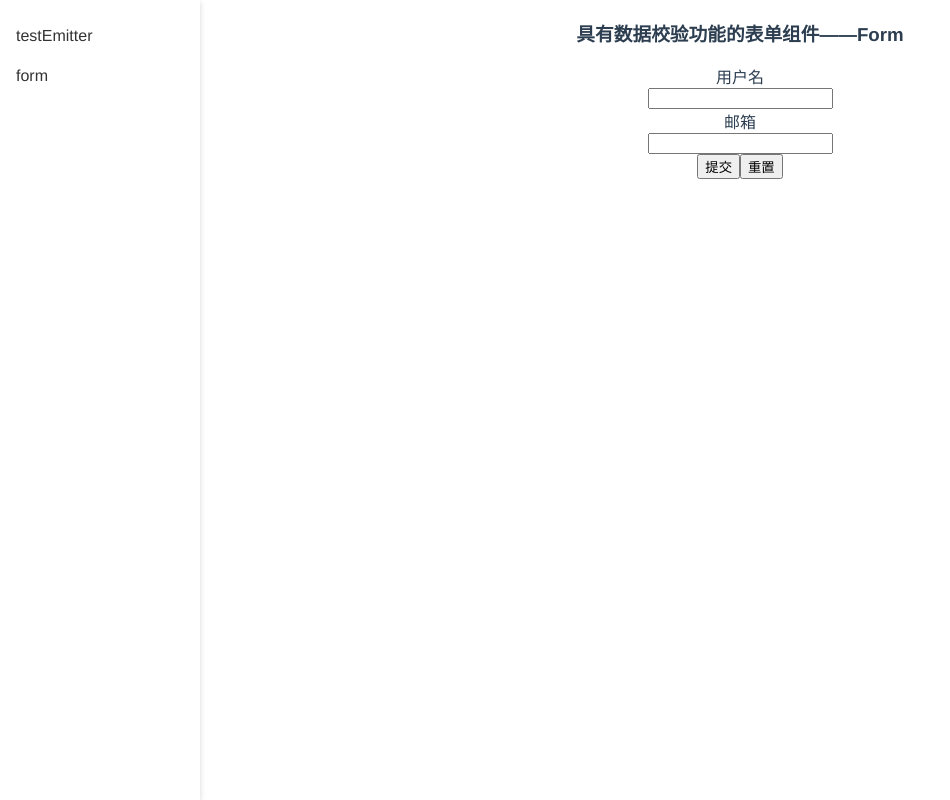
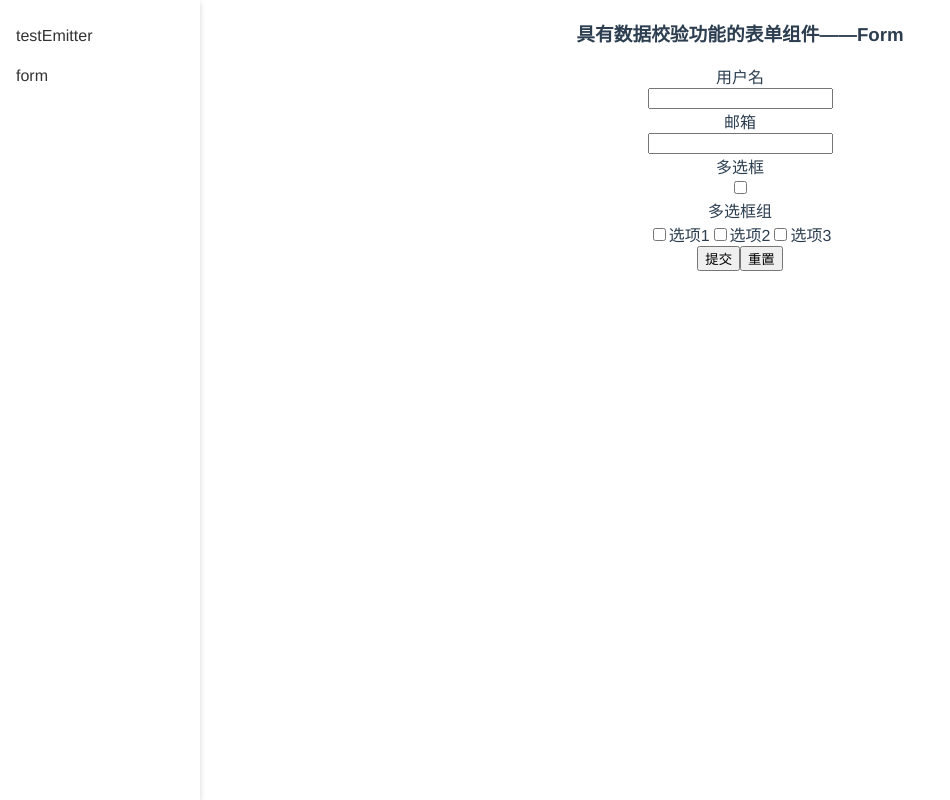
Before and after one commit to Ezrea1pancake/z-view, a Vue app: page /form in a window 1280 px wide. Shown: the whole page, without its empty margins (0-950 px from the left). Built offline with nearby package versions, Linux system fonts and the light colour scheme.

Commit message:
feat: checkbox组件

```diff
--- /dev/null
+++ b/src/components/checkbox/checkbox-group.vue
@@ -0,0 +1,72 @@
+<template>
+  <div class="container">
+    <slot></slot>
+  </div>
+</template>
+
+<script>
+import Emitter from '@/mixins/emitter'
+import { findComponentsDownward } from '@/utils/assist'
+
+export default {
+  name: 'zCheckboxGroup',
+
+  mixins: [Emitter],
+
+  props: {
+    value: {
+      type: Array,
+      default: () => []
+    }
+  },
+
+  data () {
+    return {
+      currentValue: this.value,
+      childrens: []
+    }
+  },
+
+  mounted () {
+    this.updateModel(true)
+  },
+
+  watch: {
+    value () {
+      this.updateModel(true)
+    }
+  },
+
+  methods: {
+    updateModel (update) {
+      this.childrens = findComponentsDownward(this, 'zCheckbox')
+      if (this.childrens.length) {
+        const { value } = this
+        this.childrens.forEach(child => {
+          child.model = value
+
+          if (update) {
+            child.currentValue = value.includes(child.value)
+            child.group = true
+          }
+        })
+      }
+    },
+    handleChange (data) {
+      this.currentValue = data
+      this.$emit('input', data)
+      this.$emit('on-change', data)
+      this.dispatch('zFormItem', 'on-form-change', data)
+    }
+  }
+}
+
+</script>
+
+<style lang="less" scoped>
+
+.container {
+
+}
+
+</style>
--- /dev/null
+++ b/src/components/checkbox/checkbox.vue
@@ -0,0 +1,128 @@
+<template>
+  <label>
+    <span>
+      <input
+        v-if="group"
+        type="checkbox"
+        :disabled="disabled"
+        :value="value"
+        v-model="model"
+        @change="handleChange"
+        @blur="handleBlur"
+      />
+      <input
+        v-else
+        type="checkbox"
+        :disabled="disabled"
+        :checked="currentValue"
+        @change="handleChange"
+        @blur="handleBlur"
+      />
+    </span>
+    <slot>
+      <span v-if="label">{{label}}</span>
+    </slot>
+  </label>
+</template>
+
+<script>
+import Emitter from '@/mixins/emitter'
+import { findComponentUpward } from '@/utils/assist'
+
+export default {
+  name: 'zCheckbox',
+
+  mixins: [Emitter],
+
+  props: {
+    disabled: {
+      type: Boolean,
+      default: false
+    },
+    value: {
+      type: [Boolean, String, Number]
+    },
+    label: {
+      type: [Boolean, String, Number]
+    },
+    trueValue: {
+      type: [Boolean, String, Number],
+      default: true
+    },
+    falseValue: {
+      type: [Boolean, String, Number],
+      default: false
+    }
+  },
+
+  data () {
+    return {
+      currentValue: '',
+      group: false,
+      model: [],
+      parent: null
+    }
+  },
+
+  watch: {
+    value: {
+      handler () {
+        this.updateModel()
+        // if (value === this.trueValue || value === this.falseValue) {
+        //   this.updateModel()
+        // } else {
+        //   console.log('Value should be trueValue or falseValue.')
+        // }
+      },
+      immediate: true
+    }
+  },
+
+  mounted () {
+    this.parent = findComponentUpward(this, 'zCheckboxGroup')
+    if (this.parent) this.group = true
+
+    if (this.group) {
+      this.parent.updateModel(true)
+    } else {
+      this.updateModel()
+    }
+  },
+
+  methods: {
+    updateModel () {
+      this.currentValue = this.value === this.trueValue
+    },
+
+    handleChange (e) {
+      if (this.disabled) return
+
+      const checked = e.target.checked
+      this.currentValue = checked
+
+      const value = checked ? this.trueValue : this.falseValue
+      this.$emit('input', value)
+
+      if (this.group) {
+        this.parent.handleChange(this.model)
+      } else {
+        this.$emit('on-change', value)
+        this.dispatch('zFormItem', 'on-form-change', value)
+      }
+    },
+
+    handleBlur () {
+      this.dispatch('zFormItem', 'on-form-blur', this.currentValue)
+    }
+  }
+}
+
+</script>
+
+<style lang="less" scoped>
+
+.container {
+
+}
+
+</style>
--- a/src/utils/assist.js
+++ b/src/utils/assist.js
@@ -59,10 +59,9 @@ function findComponentsDownward (context, componentName) {
   // }
 
   // return children
-
   return context.$children.reduce((components, child) => {
     if (child.$options.name === componentName) components.push(child)
-    if (child.$children.length) components.concat(findComponentsDownward(child, componentName))
+    return components.concat(findComponentsDownward(child, componentName))
   }, [])
 }
 
--- a/src/views/form/index.vue
+++ b/src/views/form/index.vue
@@ -8,6 +8,20 @@
       <z-form-item label="邮箱" prop="mail">
         <z-input v-model="formValidate.mail"></z-input>
       </z-form-item>
+      <z-form-item label="多选框" prop="check">
+        <z-checkbox v-model="formValidate.check" trueValue="1" falseValue="0"></z-checkbox>
+      </z-form-item>
+      <z-form-item label="多选框组" prop="checkGroup">
+        <z-checkbox-group v-model="formValidate.checkGroup">
+          <template v-for="(item, index) in checkGroupList">
+            <z-checkbox
+              :key="index"
+              :value="item.value"
+              :label="item.label"
+            ></z-checkbox>
+          </template>
+        </z-checkbox-group>
+      </z-form-item>
     </z-form>
     <button @click="handleSubmit">提交</button>
     <button @click="handleReset">重置</button>
@@ -17,22 +31,46 @@
 import zForm from '@/components/form/form.vue'
 import zFormItem from '@/components/form/form-item.vue'
 import zInput from '@/components/input/input.vue'
+import zCheckboxGroup from '@/components/checkbox/checkbox-group.vue'
+import zCheckbox from '@/components/checkbox/checkbox.vue'
 
 export default {
-  components: { zForm, zFormItem, zInput },
+  components: { zForm, zFormItem, zInput, zCheckboxGroup, zCheckbox },
   data () {
     return {
       formValidate: {
         name: '',
-        mail: ''
+        mail: '',
+        check: '',
+        checkGroup: []
       },
+      checkGroupList: [
+        {
+          label: '选项1',
+          value: 'a'
+        },
+        {
+          label: '选项2',
+          value: 'b'
+        },
+        {
+          label: '选项3',
+          value: 'c'
+        }
+      ],
       ruleValidate: {
         name: [
-          { required: true, message: '用户名不能为空', trigger: 'blur' }
+          { required: true, message: '用户名不能为空' }
         ],
         mail: [
-          { required: true, message: '邮箱不能为空', trigger: 'blur' },
-          { type: 'email', message: '邮箱格式不正确', trigger: 'blur' }
+          { required: true, message: '邮箱不能为空' },
+          { type: 'email', message: '邮箱格式不正确' }
+        ],
+        check: [
+          { required: true, message: '多选框不能为空' }
+        ],
+        checkGroup: [
+          { required: true, message: '多选框组不能为空' }
         ]
       }
     }
```
Also changed, not shown: .eslintrc.js.
